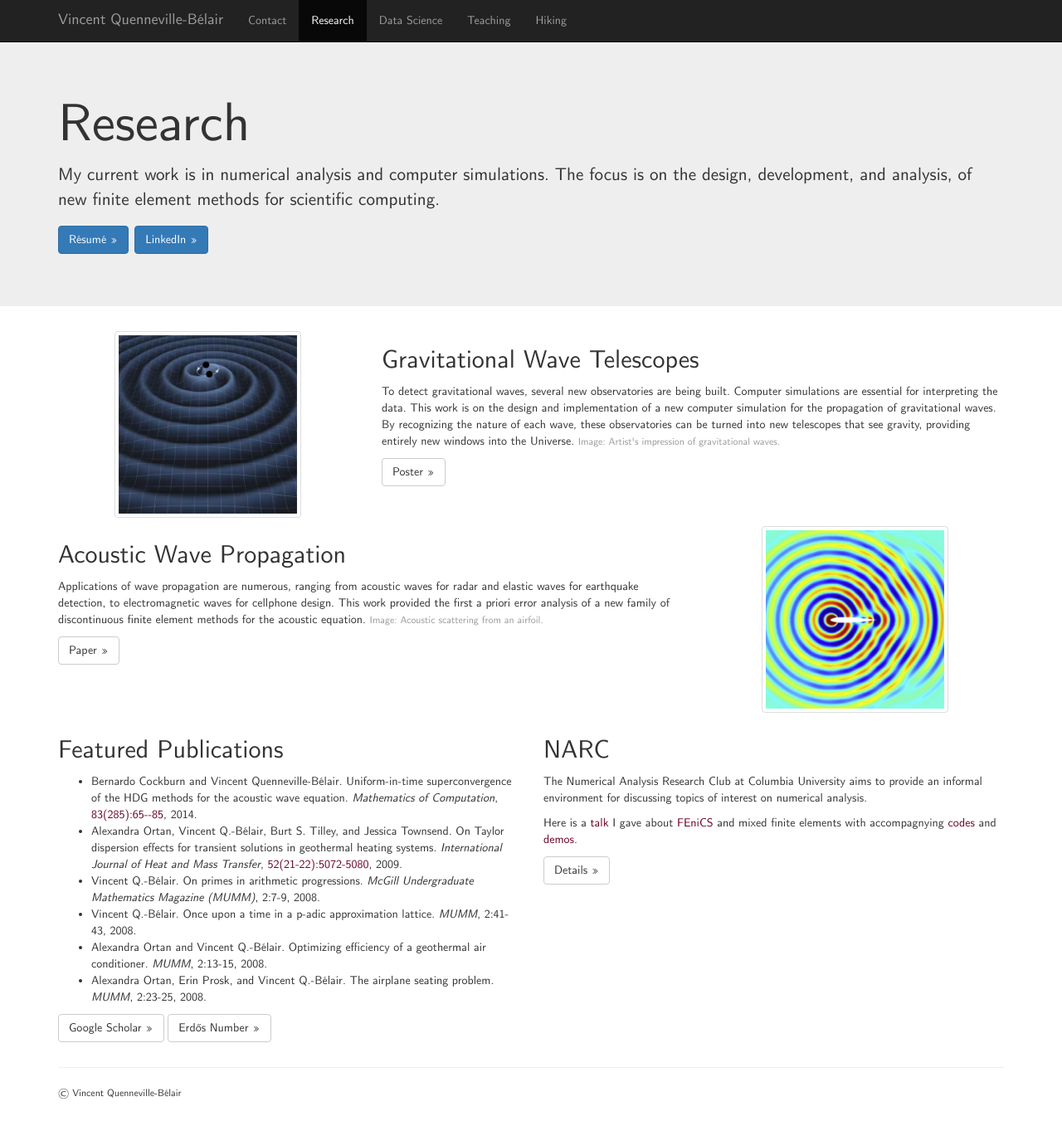
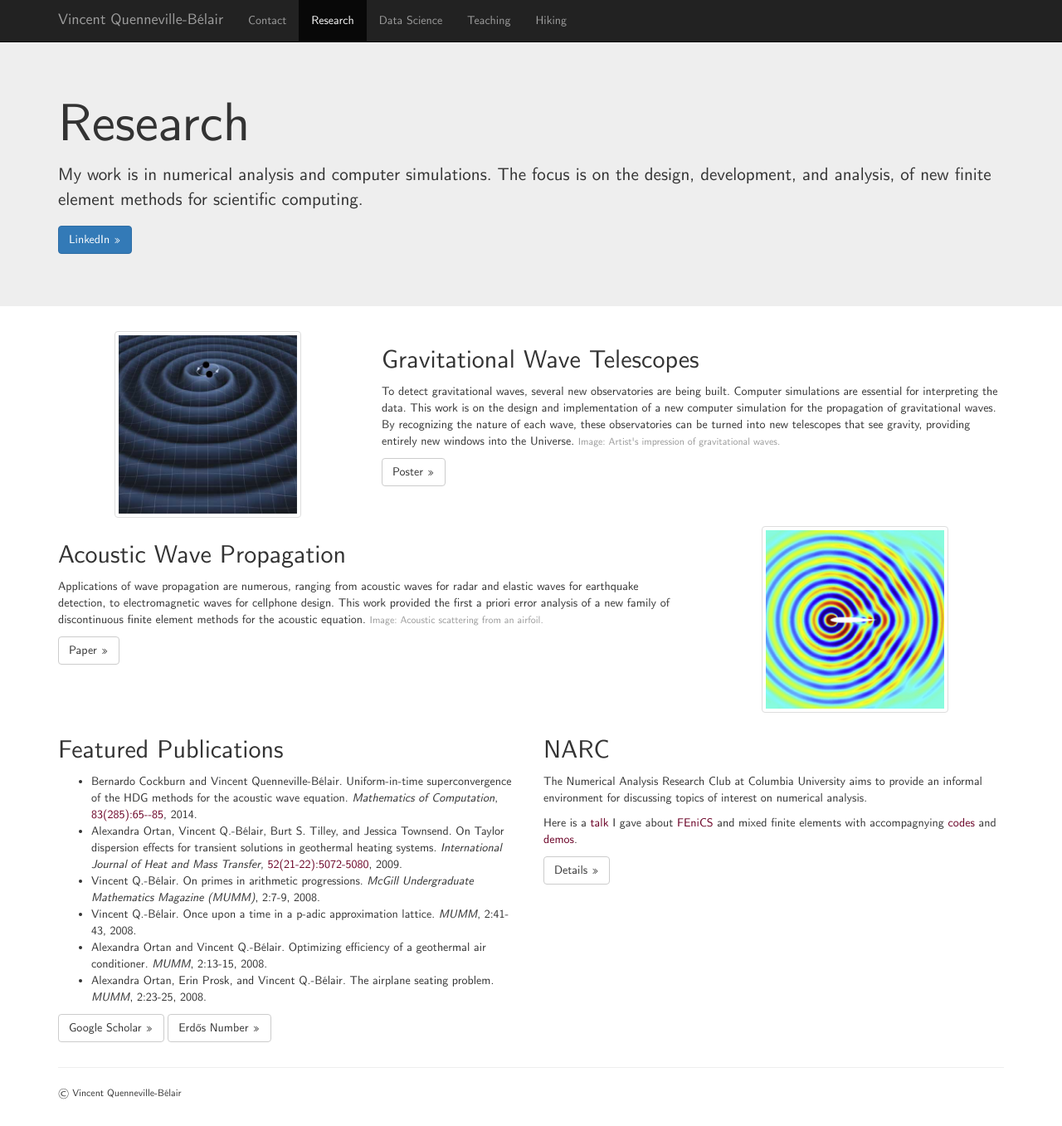
Before and after one commit to vincentqb/vincentqb.github.io.archive, a Jekyll site: the page built from research.html, in a window 1280 px wide and 1357 px high. Shown: the whole window at 83% size. Built offline with Jekyll 4.4.1, drawn with Linux system fonts in a browser that asks for light colours; nearby versions of some CDN libraries.

Commit message:
removing link to resume in research, keep only linkedin.

```diff
--- a/research.html
+++ b/research.html
@@ -36,11 +36,8 @@ layout: default
 <div class="jumbotron">
 <div class="container">
 <h1>Research</h1>
-<p>My current work is in numerical analysis and computer simulations. The focus is on the design, development, and analysis, of new finite element methods for scientific computing.</p>
-<p><a class="btn btn-primary" href="docs/vincentqb-cv.pdf" role="button">R&eacute;sum&eacute; &raquo;</a>
-<!--<p><a class="btn btn-default" href="docs/vincentqb-resume.pdf" role="button">R&eacute;sum&eacute; &raquo;</a>-->
-<a class="btn btn-primary" href="http://www.linkedin.com/in/vincentqb" role="button" onclick="trackOutboundLink('http://www.linkedin.com/in/vincentqb'); return false;">LinkedIn &raquo;</a></p>
-<!--<a class="btn btn-primary btn-lg" href="http://www.linkedin.com/in/vincentqb" role="button">LinkedIn &raquo;</a></p>-->
+<p>My work is in numerical analysis and computer simulations. The focus is on the design, development, and analysis, of new finite element methods for scientific computing.</p>
+<p><a class="btn btn-primary" href="http://www.linkedin.com/in/vincentqb" role="button" onclick="trackOutboundLink('http://www.linkedin.com/in/vincentqb'); return false;">LinkedIn &raquo;</a></p>
 </div>
 </div>
 
@@ -64,7 +61,6 @@ layout: default
 To detect gravitational waves, several new observatories are being built.
 Computer simulations are essential for interpreting the data. This work is on the design and implementation of a new computer simulation for the propagation of gravitational waves. By recognizing the nature of each wave, these observatories can be turned into new telescopes that see gravity, providing entirely new windows into the Universe.
 <small><span class="text-muted"><a href="http://www.ligo.org/science/GW-GW2.php">Image: Artist's impression of gravitational waves.</a></span></small>
-<!--<span class="text-muted">Image: Artist's impression of gravitational waves from two orbiting black holes by <a href="http://www.ligo.org/science/GW-GW2.php">Carnahan (NASA GSFC)</a>. </span>-->
 </p>
 <p><a class="btn btn-default" href="docs/vincentqb-poster.pdf" role="button">Poster &raquo;</a></p>
 </div>
@@ -86,7 +82,6 @@ Computer simulations are essential for interpreting the data. This work is on th
 Applications of wave propagation are numerous, ranging from acoustic waves for radar and elastic waves for earthquake detection, to electromagnetic waves for cellphone design.
 This work provided the first a priori error analysis of a new family of discontinuous finite element methods for the acoustic equation.
 <small><span class="text-muted"><a href="http://dx.doi.org/10.1016/j.jcp.2011.01.035">Image: Acoustic scattering from an airfoil.</a></span></small>
-<!--This example illustrates the HDG method for curved geometry in an unbounded domain by considering the acoustic scattering from the NACA 0012 airfoil of an incident planar wave.-->
 </p>
 <p><a class="btn btn-default" href="http://dx.doi.org/10.1090/S0025-5718-2013-02743-3" role="button">Paper &raquo;</a></p>
 </div>
```
